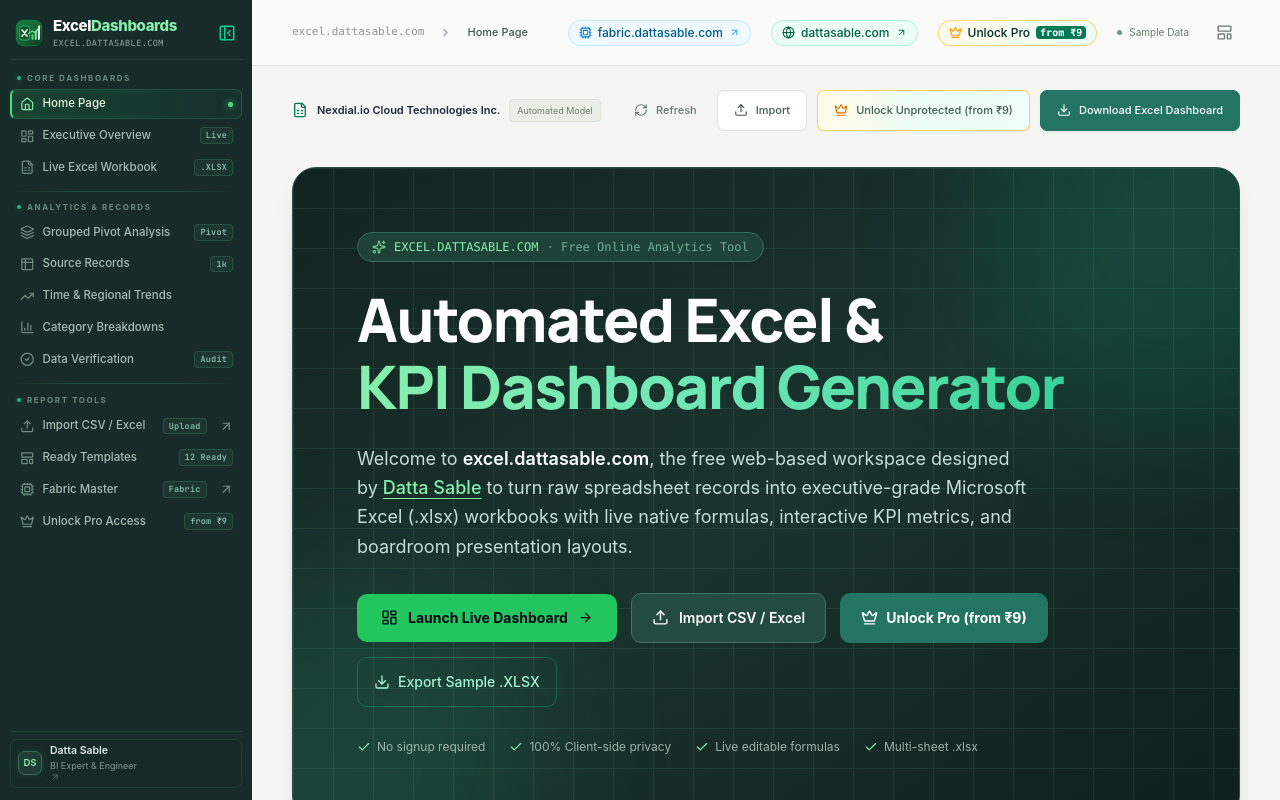
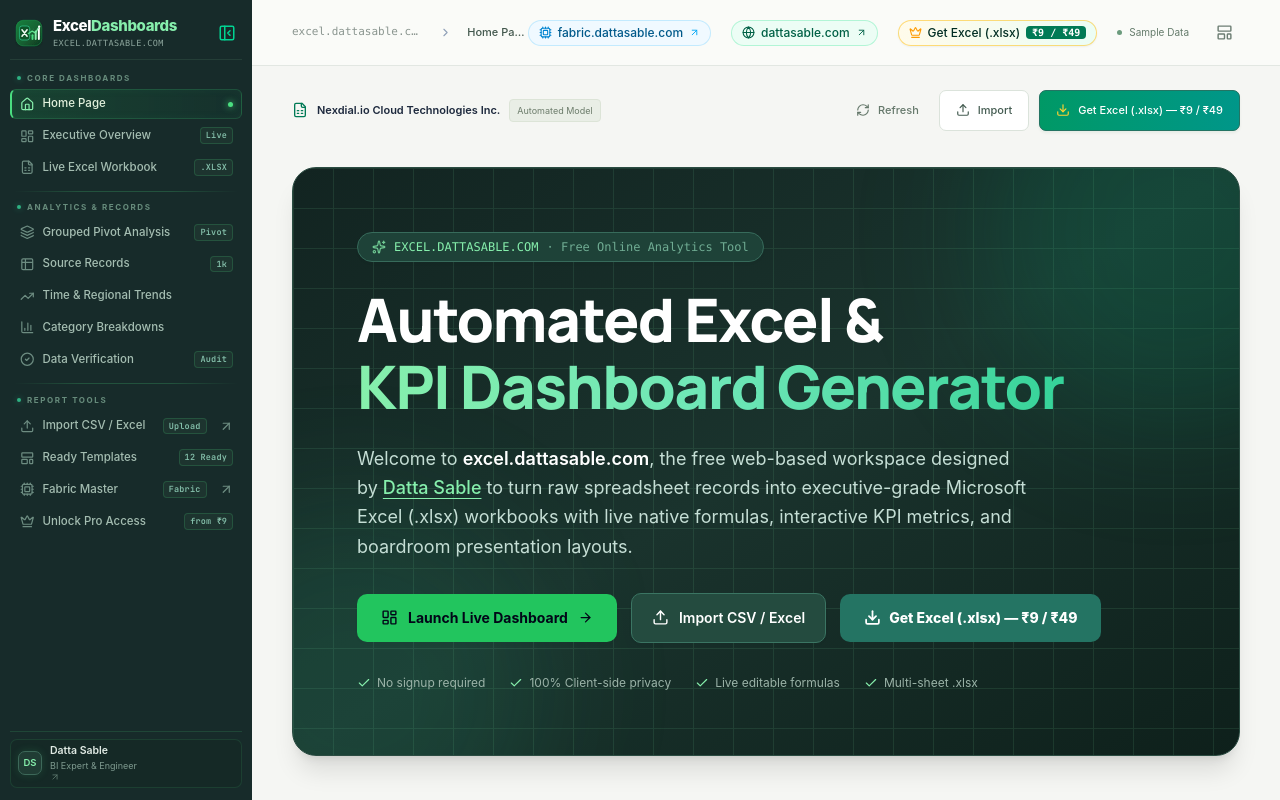
Before and after one commit to sabledattatray/nexusbi-excel-dashboard-generator, a React (Vite) app: page / in a window 1280 px wide. Shown: the top 800 px of the page. Built offline with nearby package versions, Linux system fonts and the light colour scheme.

Commit message:
feat: paywall all Excel downloads and clarify pricing to Get Excel (₹9 / ₹49)

```diff
--- a/src/App.tsx
+++ b/src/App.tsx
@@ -25,7 +25,7 @@
 import { Footer } from './components/Footer';
 import { INDUSTRY_PRESETS } from './utils/dataGenerator';
 import { ImportResult, parseUploadedFile, inferColumnMapping, buildDatasetFromUpload } from './utils/dataImporter';
-import { isProUnlocked, consumeDownloadCredit, PRO_LICENSE_EVENT } from './utils/proLicenseManager';
+import { isProUnlocked, consumeDownloadCredit, resetProLicense, PRO_LICENSE_EVENT } from './utils/proLicenseManager';
 
 // Lazy-loaded heavy components for lightning-fast initial load & maximum smoothness
 const ExcelLiveViewer = lazy(() => import('./components/ExcelLiveViewer').then((m) => ({ default: m.ExcelLiveViewer })));
@@ -75,6 +75,9 @@
   const [isDownloading, setIsDownloading] = useState(false);
 
   useEffect(() => {
+    if (typeof window !== 'undefined' && window.location.search.includes('reset=1')) {
+      resetProLicense();
+    }
     const syncLicenseStatus = () => {
       setIsProUser(isProUnlocked());
     };
@@ -112,12 +115,20 @@
 
   // Handle Download Excel with dynamic chunk import to keep initial bundle tiny
   const handleDownloadExcel = useCallback(async (unprotectedOverride?: boolean) => {
+    // Paywall all downloads: if user is not unlocked, open payment QR modal immediately!
+    const unlocked = isProUnlocked();
+    if (!unlocked && !unprotectedOverride) {
+      setIsUnlockModalOpen(true);
+      return;
+    }
+
     try {
       setIsDownloading(true);
       let blob: Blob;
       let filename: string;
 
-      const shouldBeUnprotected = unprotectedOverride !== undefined ? unprotectedOverride : isProUser;
+      // All verified paid / VIP downloads are 100% unprotected & editable
+      const shouldBeUnprotected = true;
 
       if (customImportResult) {
         const { exportAdaptiveExcel } = await import('./utils/adaptiveExcelExporter');
--- a/src/components/HomePage.tsx
+++ b/src/components/HomePage.tsx
@@ -239,32 +239,21 @@
             {!isProUnlocked ? (
               <button
                 onClick={onOpenUnlockModal}
-                className="inline-flex items-center justify-center gap-2 px-5 py-3.5 rounded-xl bg-gradient-to-r from-amber-500/25 via-emerald-500/20 to-teal-500/20 hover:from-amber-500/35 hover:to-teal-500/30 text-amber-300 hover:text-white text-sm font-bold border border-amber-400/50 shadow-lg hover:-translate-y-0.5 transition-all w-full sm:w-auto"
-                title="Unlock 100% Unprotected & Editable Excel Files from ₹9"
+                className="inline-flex items-center justify-center gap-2 px-6 py-3.5 rounded-xl bg-gradient-to-r from-amber-400 to-amber-500 hover:from-amber-300 hover:to-amber-400 text-slate-950 text-sm font-extrabold shadow-lg shadow-amber-950/30 hover:-translate-y-0.5 active:scale-[0.98] transition-all w-full sm:w-auto cursor-pointer"
+                title="Get Excel Dashboard (.xlsx) — ₹9 Single File / ₹49 Lifetime Unlimited"
               >
-                <Crown size={17} className="text-amber-400" />
-                <span>Unlock Pro (from ₹9)</span>
+                <Download size={17} className="stroke-[2.5]" />
+                <span>Get Excel (.xlsx) — ₹9 / ₹49</span>
               </button>
             ) : (
               <button
                 onClick={onDownloadExcel}
                 disabled={isDownloading}
-                className="inline-flex items-center justify-center gap-2 px-5 py-3.5 rounded-xl bg-gradient-to-r from-emerald-500 to-teal-500 hover:from-emerald-400 hover:to-teal-400 text-slate-950 text-sm font-bold shadow-lg hover:-translate-y-0.5 transition-all w-full sm:w-auto"
+                className="inline-flex items-center justify-center gap-2 px-6 py-3.5 rounded-xl bg-gradient-to-r from-emerald-500 to-teal-500 hover:from-emerald-400 hover:to-teal-400 text-slate-950 text-sm font-bold shadow-lg hover:-translate-y-0.5 active:scale-[0.98] transition-all w-full sm:w-auto cursor-pointer"
                 title="Download 100% Unprotected & Editable Excel Dashboard"
               >
                 <Unlock size={17} />
                 <span>{isDownloading ? 'Compiling…' : 'Download Unprotected Excel'}</span>
-              </button>
-            )}
-
-            {!isProUnlocked && (
-              <button
-                onClick={onDownloadExcel}
-                disabled={isDownloading}
-                className="inline-flex items-center justify-center gap-2 px-4 py-3.5 rounded-xl bg-transparent hover:bg-white/10 active:scale-[0.98] text-emerald-200 hover:text-white text-sm font-medium border border-emerald-400/30 transition-colors w-full sm:w-auto"
-              >
-                <Download size={16} />
-                <span>{isDownloading ? 'Compiling…' : 'Export Sample .XLSX'}</span>
               </button>
             )}
           </div>
--- a/src/components/Navbar.tsx
+++ b/src/components/Navbar.tsx
@@ -327,7 +327,7 @@
             <ArrowUpRight size={11} />
           </a>
 
-          {/* Unlock Pro Badge / Button */}
+          {/* Get Excel (.xlsx) Badge / Button */}
           <button
             onClick={onOpenUnlockModal}
             className={`inline-flex items-center gap-1.5 text-xs px-2.5 py-1 rounded-full font-medium transition-all shadow-xs ${
@@ -335,13 +335,13 @@
                 ? 'bg-amber-100/90 text-amber-950 border border-amber-300 font-bold'
                 : 'bg-gradient-to-r from-amber-50 to-emerald-50 text-emerald-950 border border-amber-400/50 hover:border-emerald-500 font-bold hover:scale-[1.02]'
             }`}
-            title={isProUnlocked ? 'Pro Unlimited Active — All Downloads Unprotected' : 'Unlock 100% Unprotected & Editable Excel Files from ₹9'}
+            title={isProUnlocked ? 'Pro Active — All Downloads Unprotected' : 'Get Excel Dashboard (.xlsx) — ₹9 Single / ₹49 Lifetime Unlimited'}
           >
             <Crown size={13} className={isProUnlocked ? 'text-amber-600' : 'text-amber-500'} />
-            <span>{isProUnlocked ? 'PRO UNLOCKED' : 'Unlock Pro'}</span>
+            <span>{isProUnlocked ? 'PRO UNLOCKED' : 'Get Excel (.xlsx)'}</span>
             {!isProUnlocked && (
-              <span className="text-[10px] font-mono px-1 py-0.2 bg-emerald-700 text-white rounded font-bold">
-                from ₹9
+              <span className="text-[10px] font-mono px-1.5 py-0.2 bg-emerald-700 text-white rounded font-bold">
+                ₹9 / ₹49
               </span>
             )}
           </button>
@@ -399,36 +399,32 @@
             <span>Import</span>
           </button>
 
-          {!isProUnlocked && (
+          {!isProUnlocked ? (
             <button
-              className="secondary-button !border-amber-400/60 !bg-gradient-to-r !from-amber-50 !via-emerald-50 !to-teal-50 text-emerald-950 font-bold shadow-xs hover:border-amber-500 transition-all"
+              className="primary-button !bg-gradient-to-r !from-emerald-600 !to-teal-600 hover:!from-emerald-500 hover:!to-teal-500 !text-white font-bold shadow-md active:scale-[0.98] transition-all"
               onClick={onOpenUnlockModal}
-              title="Unlock Unprotected Excel Files (Single ₹9 · Unlimited ₹49)"
+              title="Get Excel Dashboard (.xlsx) — ₹9 Single File / ₹49 Lifetime Unlimited"
             >
-              <Crown size={14} className="text-amber-600 shrink-0" />
-              <span className="hidden sm:inline">Unlock Unprotected (from ₹9)</span>
-              <span className="sm:hidden">Pro from ₹9</span>
+              <Download size={14} className="text-amber-300" />
+              <span className="hidden sm:inline">Get Excel (.xlsx) — ₹9 / ₹49</span>
+              <span className="sm:hidden">Get Excel (₹9)</span>
             </button>
-          )}
-
+          ) : (
             <button
               className="primary-button"
               onClick={onDownloadExcel}
               disabled={isDownloading}
-            title={isProUnlocked ? 'Download 100% Unprotected & Editable Excel Workbook' : 'Download full 6-sheet Excel dashboard workbook with native charts'}
+              title="Download 100% Unprotected & Editable Excel Workbook"
             >
-            {isProUnlocked ? <Unlock size={14} className="text-amber-300" /> : <Download size={14} />}
+              <Unlock size={14} className="text-amber-300" />
               <span className="hidden sm:inline">
-              {isDownloading
-                ? 'Compiling Dashboard…'
-                : isProUnlocked
-                ? 'Download Unprotected Excel'
-                : 'Download Excel Dashboard'}
+                {isDownloading ? 'Compiling Dashboard…' : 'Download Unprotected Excel'}
               </span>
               <span className="sm:hidden">
-              {isDownloading ? 'Compiling…' : isProUnlocked ? 'Unprotected Excel' : 'Download Excel'}
+                {isDownloading ? 'Compiling…' : 'Download Excel'}
               </span>
             </button>
+          )}
         </div>
       </div>
     </>
--- a/src/components/ProUnlockModal.tsx
+++ b/src/components/ProUnlockModal.tsx
@@ -145,14 +145,14 @@
             <div>
               <div className="flex items-center gap-2">
                 <h3 className="text-base sm:text-lg font-bold text-white tracking-tight">
-                  Unlock 100% Unprotected Excel
+                  Get Excel (.xlsx) Dashboard
                 </h3>
                 <span className="px-2 py-0.5 rounded-full text-[10px] font-mono font-bold bg-amber-400/20 text-amber-300 border border-amber-400/40 uppercase tracking-wide">
-                  Zero Passwords
+                  ₹9 or ₹49
                 </span>
               </div>
               <p className="text-xs text-emerald-200/80 mt-1 leading-relaxed">
-                Unlock full formula edits, resize &amp; restyle charts, and export unrestricted spreadsheets.
+                Choose a plan below to download your 100% unlocked workbook with live native formulas, charts, and zero passwords.
               </p>
             </div>
           </div>
```
Lines whose indentation alone changed are shown as unchanged.
